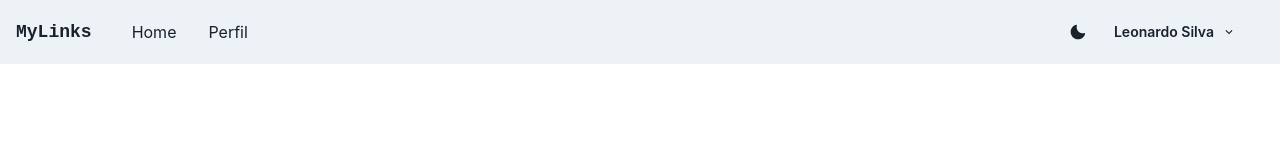
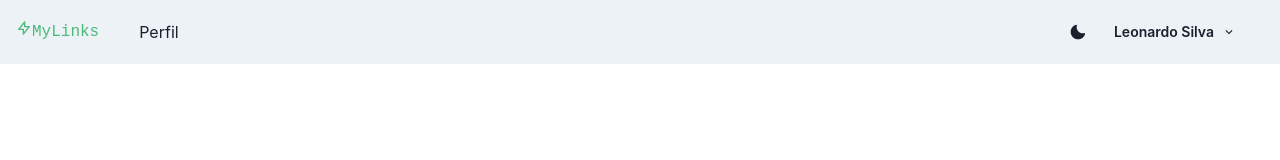
Before and after one commit to leosilva-dev/mylinks-frontend, a React (Vite) app: page / in a window 1280 px wide. Shown: the top 160 px of the page. Built offline with nearby package versions, Linux system fonts and the light colour scheme.

Commit message:
Melhorias Header

```diff
--- a/src/shared/components/header/Header.tsx
+++ b/src/shared/components/header/Header.tsx
@@ -14,6 +14,8 @@ import {
   useColorMode,
   HStack,
   IconButton,
+  Icon,
+  Text,
 } from "@chakra-ui/react";
 import {
   ChevronDownIcon,
@@ -22,15 +24,14 @@ import {
   MoonIcon,
   SunIcon,
 } from "@chakra-ui/icons";
+import { HiOutlineLightningBolt } from "react-icons/hi";
+import { useNavigate } from "react-router-dom";
 
 interface IMenuLinks {
   name: string;
   route: string;
 }
-const MenuLinks: IMenuLinks[] = [
-  { name: "Home", route: "/home" },
-  { name: "Perfil", route: "/profile" },
-];
+const MenuLinks: IMenuLinks[] = [{ name: "Perfil", route: "/profile" }];
 
 const NavLink = (menulink: IMenuLinks) => {
   return (
@@ -52,6 +53,7 @@ const NavLink = (menulink: IMenuLinks) => {
 };
 
 export const Header: React.FC = () => {
+  const navigate = useNavigate();
   const isAuthenticated = true; /* Refactor: get value from userContext */
   const { colorMode, toggleColorMode } = useColorMode();
   const { isOpen, onOpen, onClose } = useDisclosure();
@@ -76,9 +78,19 @@ export const Header: React.FC = () => {
                 color: useColorModeValue("primary", "primary"),
               }}
             >
-              <Box fontWeight={"bold"} fontSize={18} fontFamily={"monospace"}>
-                MyLinks
-              </Box>
+              <Text
+                color={"green.400"}
+                fontFamily={"monospace"}
+                fontSize={"large"}
+                _hover={{
+                  color: "green.500",
+                  transform: "translateY(-2px)",
+                  cursor: "pointer",
+                }}
+              >
+                <Icon as={HiOutlineLightningBolt} />
+                MyLinks <br />
+              </Text>
             </Link>
             <HStack
               as={"nav"}
@@ -127,7 +139,24 @@ export const Header: React.FC = () => {
                   <MenuItem>Sair</MenuItem>
                 </MenuList>
               </Menu>
-            ) : null}
+            ) : (
+              <Button
+                variant={"Link"}
+                bg={"primary"}
+                size={"sm"}
+                mr={4}
+                color={useColorModeValue("primary", "primary")}
+                _hover={{
+                  textDecoration: "none",
+                  bg: useColorModeValue("primary", "primary"),
+                  borderColor: "primary",
+                  color: useColorModeValue("primary", "primary"),
+                }}
+                onClick={() => navigate("/entrar")}
+              >
+                Entrar
+              </Button>
+            )}
           </Flex>
         </Flex>
 
```
